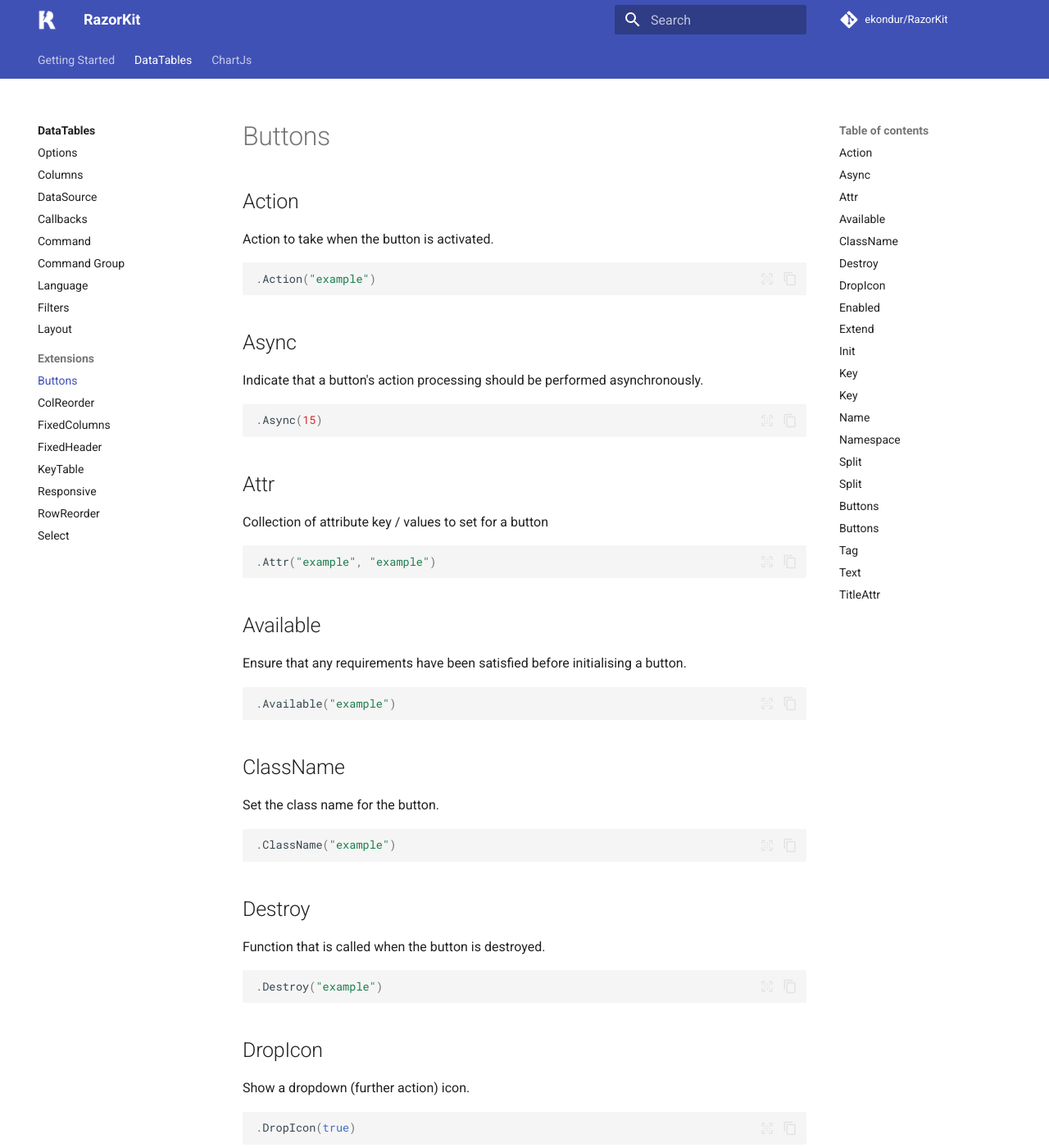
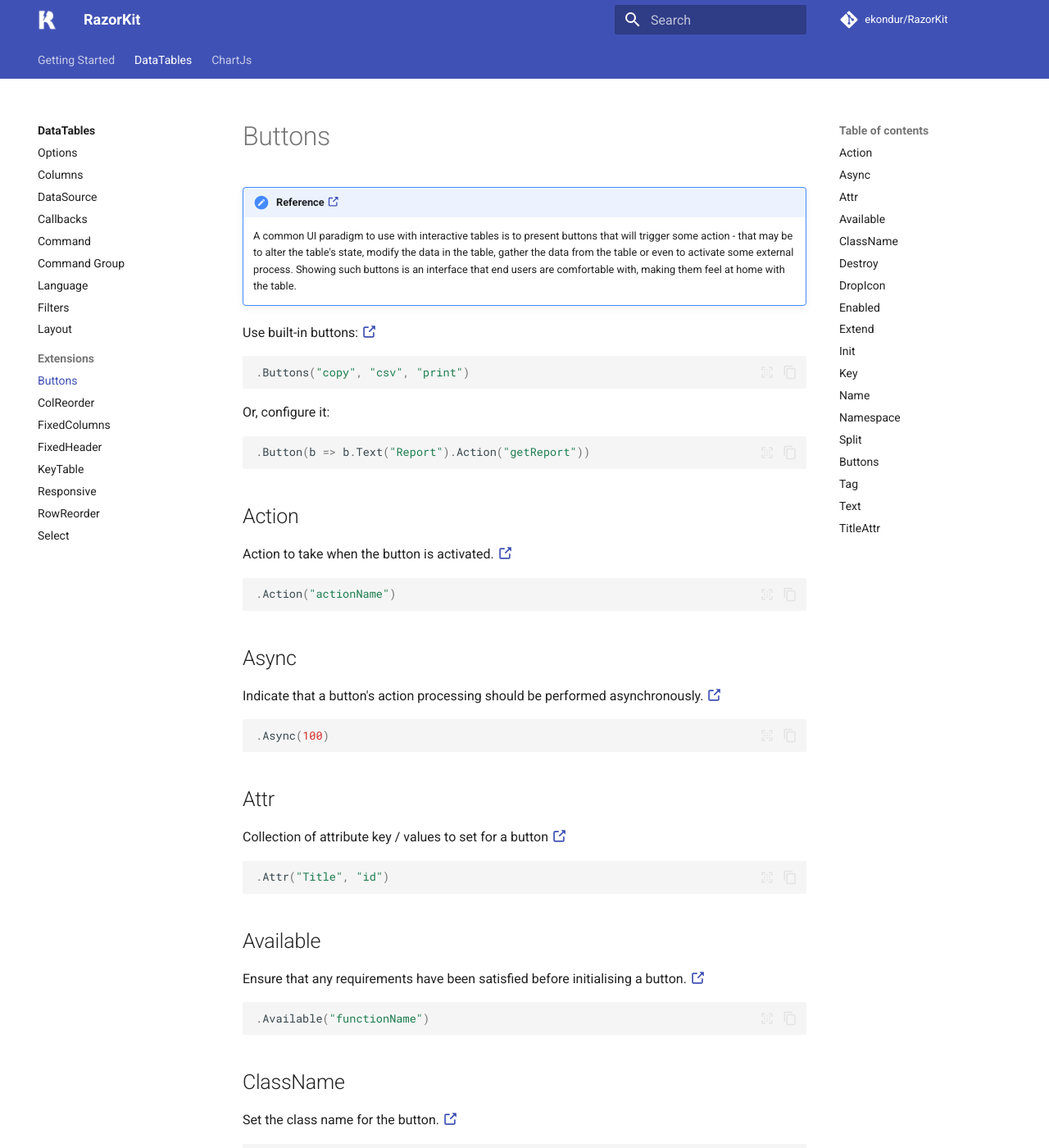
Before and after one commit to ekondur/RazorKit, an MkDocs documentation site: the page built from docs/datatables/extensions/buttons.md, in a window 1280 px wide and 1400 px high. Shown: the whole window at 82% size. Built offline with MkDocs 1.6.1 and Material for MkDocs 9.7.7, drawn with Linux system fonts in a browser that asks for light colours; comment, search, counter and statistics services are not loaded; some of the changed text lies outside the part shown.

Commit message:
update buttons doc

````diff
--- a/docs/datatables/extensions/buttons.md
+++ b/docs/datatables/extensions/buttons.md
@@ -1,125 +1,152 @@
+!!! note "Reference [:octicons-link-external-16:](https://datatables.net/extensions/buttons/)"
+	A common UI paradigm to use with interactive tables is to present buttons that will trigger some action - that may be to alter the table's state,
+	modify the data in the table, gather the data from the table or even to activate some external process.
+	Showing such buttons is an interface that end users are comfortable with, making them feel at home with the table.
+
+Use built-in buttons:
+[:octicons-link-external-16:](https://datatables.net/reference/option/buttons.buttons)
+```csharp
+.Buttons("copy", "csv", "print")
+```
+Or, configure it:
+```csharp
+.Button(b => b.Text("Report").Action("getReport"))
+```
+
 ## Action
 Action to take when the button is activated.
+[:octicons-link-external-16:](https://datatables.net/reference/option/buttons.buttons.action)
 ```csharp
-.Action("example")
+.Action("actionName")
 ```
 
 ## Async
 Indicate that a button's action processing should be performed asynchronously.
+[:octicons-link-external-16:](https://datatables.net/reference/option/buttons.buttons.async)
 ```csharp
-.Async(15)
+.Async(100)
 ```
 
 ## Attr
 Collection of attribute key / values to set for a button
+[:octicons-link-external-16:](https://datatables.net/reference/option/buttons.buttons.attr)
 ```csharp
-.Attr("example", "example")
+.Attr("Title", "id")
 ```
 
 ## Available
 Ensure that any requirements have been satisfied before initialising a button.
+[:octicons-link-external-16:](https://datatables.net/reference/option/buttons.buttons.available)
 ```csharp
-.Available("example")
+.Available("functionName")
 ```
 
 ## ClassName
 Set the class name for the button.
+[:octicons-link-external-16:](https://datatables.net/reference/option/buttons.buttons.className)
 ```csharp
-.ClassName("example")
+.ClassName("copyButton")
 ```
 
 ## Destroy
 Function that is called when the button is destroyed.
+[:octicons-link-external-16:](https://datatables.net/reference/option/buttons.buttons.destroy)
 ```csharp
-.Destroy("example")
+.Destroy("functionName")
 ```
 
 ## DropIcon
 Show a dropdown (further action) icon.
+[:octicons-link-external-16:](https://datatables.net/reference/option/buttons.buttons.dropIcon)
 ```csharp
 .DropIcon(true)
 ```
 
 ## Enabled
 Set a button's initial enabled state.
+[:octicons-link-external-16:](https://datatables.net/reference/option/buttons.buttons.enabled)
 ```csharp
-.Enabled(true)
+.Enabled(false)
 ```
 
 ## Extend
 Define which button type the button should be based on.
+[:octicons-link-external-16:](https://datatables.net/reference/option/buttons.buttons.extend)
 ```csharp
-.Extend("example")
+.Extend("excel")
 ```
 
 ## Init
 Initialisation function that can be used to add events specific to this button.
+[:octicons-link-external-16:](https://datatables.net/reference/option/buttons.buttons.init)
 ```csharp
-.Init("example")
+.Init("functionName")
 ```
 
 ## Key
 Define an activation key for a button.
+[:octicons-link-external-16:](https://datatables.net/reference/option/buttons.buttons.key)
 ```csharp
-.Key("example")
+.Key("p")
 ```
-
-## Key
-Define an activation key for a button.
 ```csharp
-.Key("example", true)
+.Key("p", altKey: true)
 ```
 
 ## Name
 Set a name for each selection.
+[:octicons-link-external-16:](https://datatables.net/reference/option/buttons.buttons.name)
 ```csharp
-.Name("example")
+.Name("copy")
 ```
 
 ## Namespace
 Unique namespace for every button.
+[:octicons-link-external-16:](https://datatables.net/reference/option/buttons.buttons.namespace)
 ```csharp
 .Namespace("example")
 ```
 
 ## Split
-Split dropdown buttons.
+Split dropdown buttons (built-in).
+[:octicons-link-external-16:](https://datatables.net/reference/option/buttons.buttons.split)
 ```csharp
-.Split(default)
+.Split("copy", "csv", "print")
 ```
 
-## Split
-
+Split dropdown buttons with configuration.
 ```csharp
-.Split(default)
+.Split(x => x.Add("pdf", "report").Add("word", "report"))
 ```
 
 ## Buttons
-Split dropdown buttons.
+Dropdown buttons (built-in).
+[:octicons-link-external-16:](https://datatables.net/reference/option/buttons.buttons.split)
 ```csharp
-.Buttons(default)
+.Buttons("copy", "csv", "print")
 ```
-
-## Buttons
-
+Dropdown buttons with configuration.
 ```csharp
-.Buttons(default)
+.Buttons(x => x.Add("pdf", "report").Add("word", "report"))
 ```
 
 ## Tag
 Set the tag for the button.
+[:octicons-link-external-16:](https://datatables.net/reference/option/buttons.buttons.tag)
 ```csharp
-.Tag("example")
+.Tag("a")
 ```
 
 ## Text
 The text to show in the button.
+[:octicons-link-external-16:](https://datatables.net/reference/option/buttons.buttons.text)
 ```csharp
-.Text("example")
+.Text("Print")
 ```
 
 ## TitleAttr
 Button title attribute text.
+[:octicons-link-external-16:](https://datatables.net/reference/option/buttons.buttons.titleAttr)
 ```csharp
-.TitleAttr("example")
+.TitleAttr("Copy")
 ```
````
Also changed, not shown: 1 other file.
